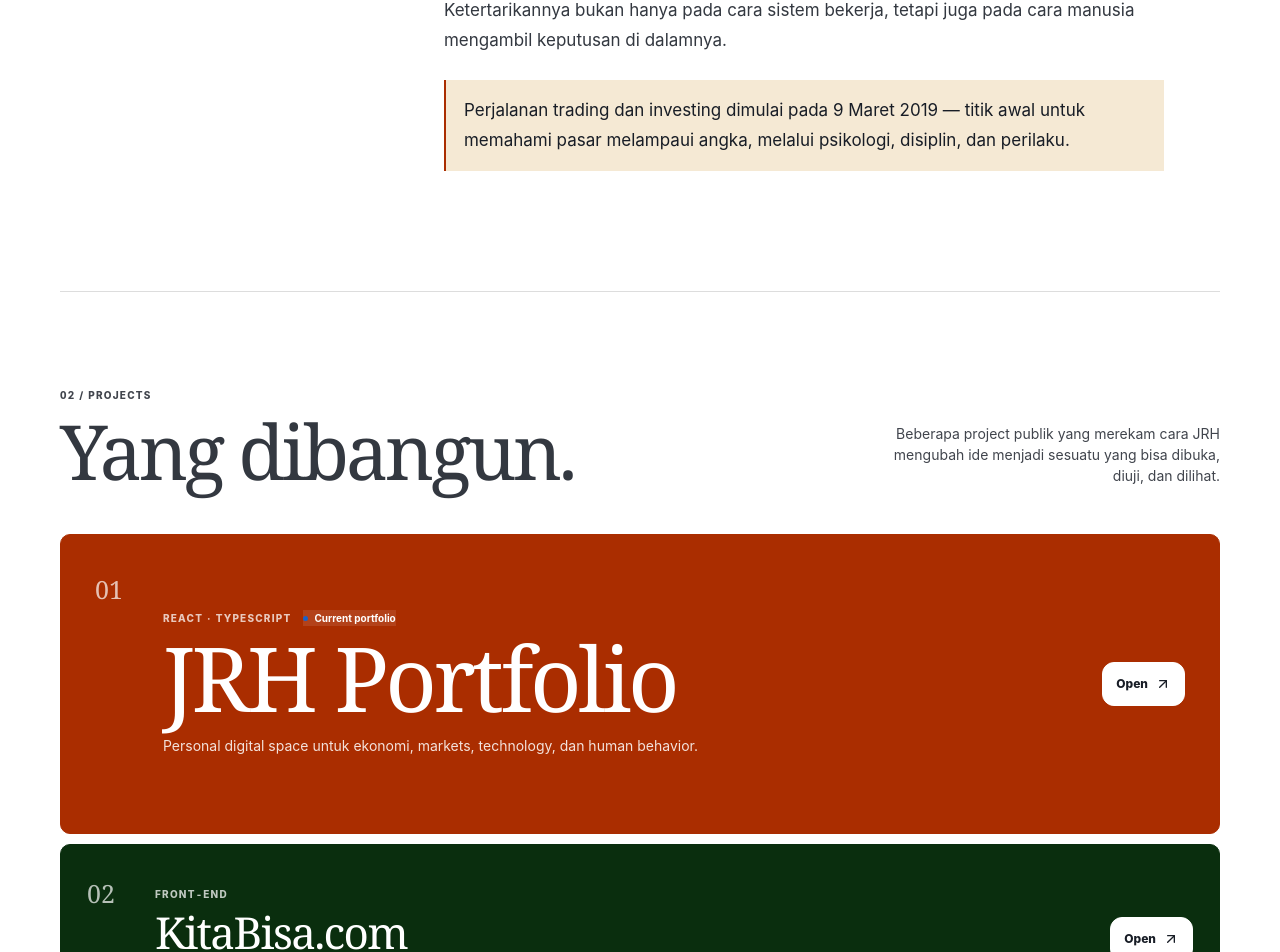
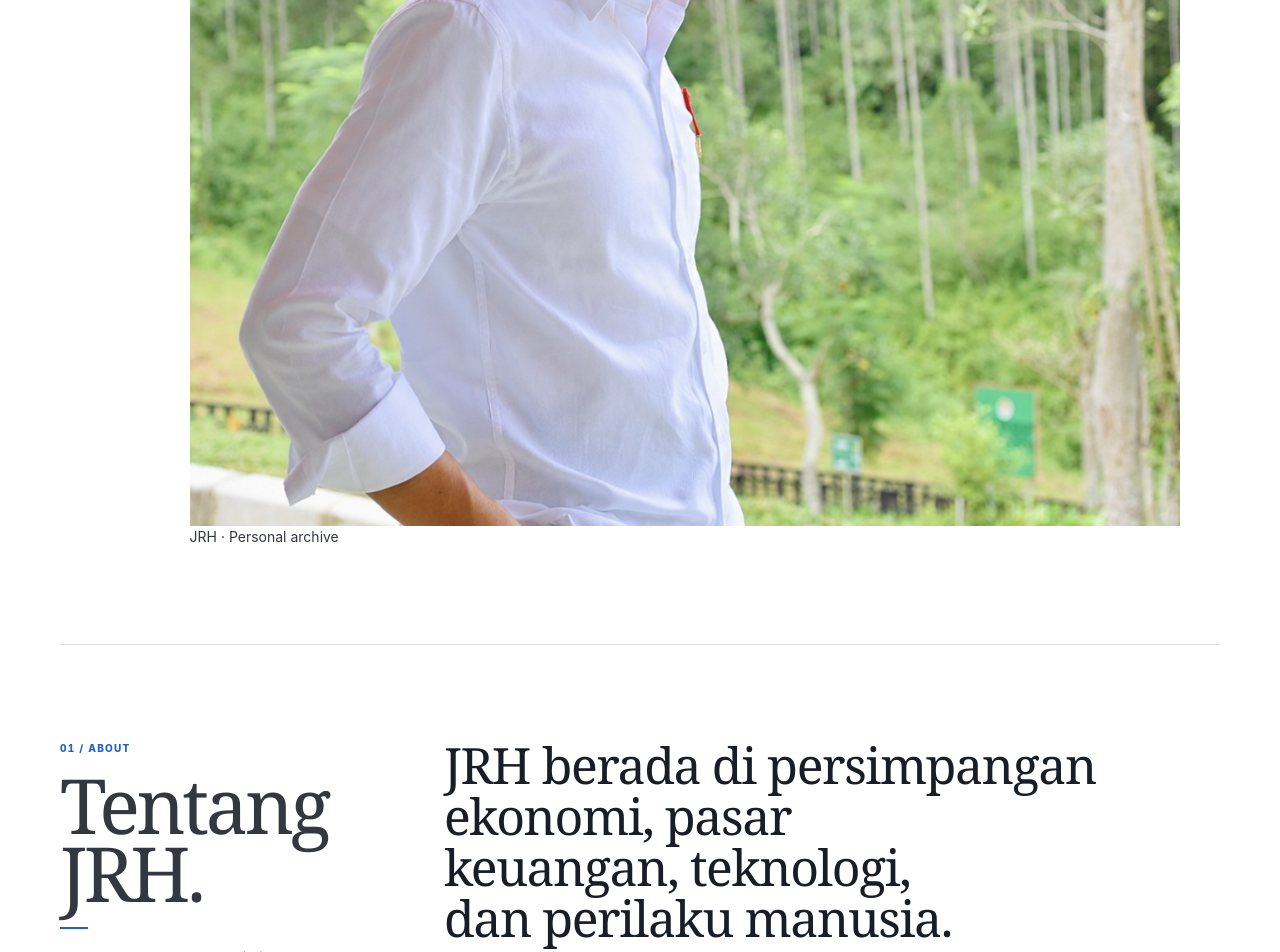
Before and after one commit to LionerHakim/JRHs, a React (Vite) app: page / in a window 1280 px wide. Shown: the part 1283-2235 px from the top of the page. Built offline with nearby package versions, Linux system fonts and the light colour scheme.

Commit message:
Refine hero with JRH portrait

```diff
--- a/src/components/Hero.tsx
+++ b/src/components/Hero.tsx
@@ -2,6 +2,7 @@ export default function Hero() {
   return (
     <section id="hero" className="hero-clean" aria-labelledby="hero-title">
       <div className="hero-clean-inner">
+        <div className="hero-copy">
           <div className="hero-kicker">
             <span className="hero-kicker-dot" aria-hidden="true" />
             Personal portfolio
@@ -19,6 +20,14 @@ export default function Hero() {
             <span aria-hidden="true">↓</span>
           </a>
         </div>
+
+        <figure className="hero-portrait">
+          <div className="hero-portrait-frame">
+            <img src={`${import.meta.env.BASE_URL}data/foto/s.jpg`} alt="JRH" loading="eager" decoding="async" fetchPriority="high" />
+          </div>
+          <figcaption>JRH · Personal archive</figcaption>
+        </figure>
+      </div>
     </section>
   );
 }
```
Lines whose indentation alone changed are shown as unchanged.
